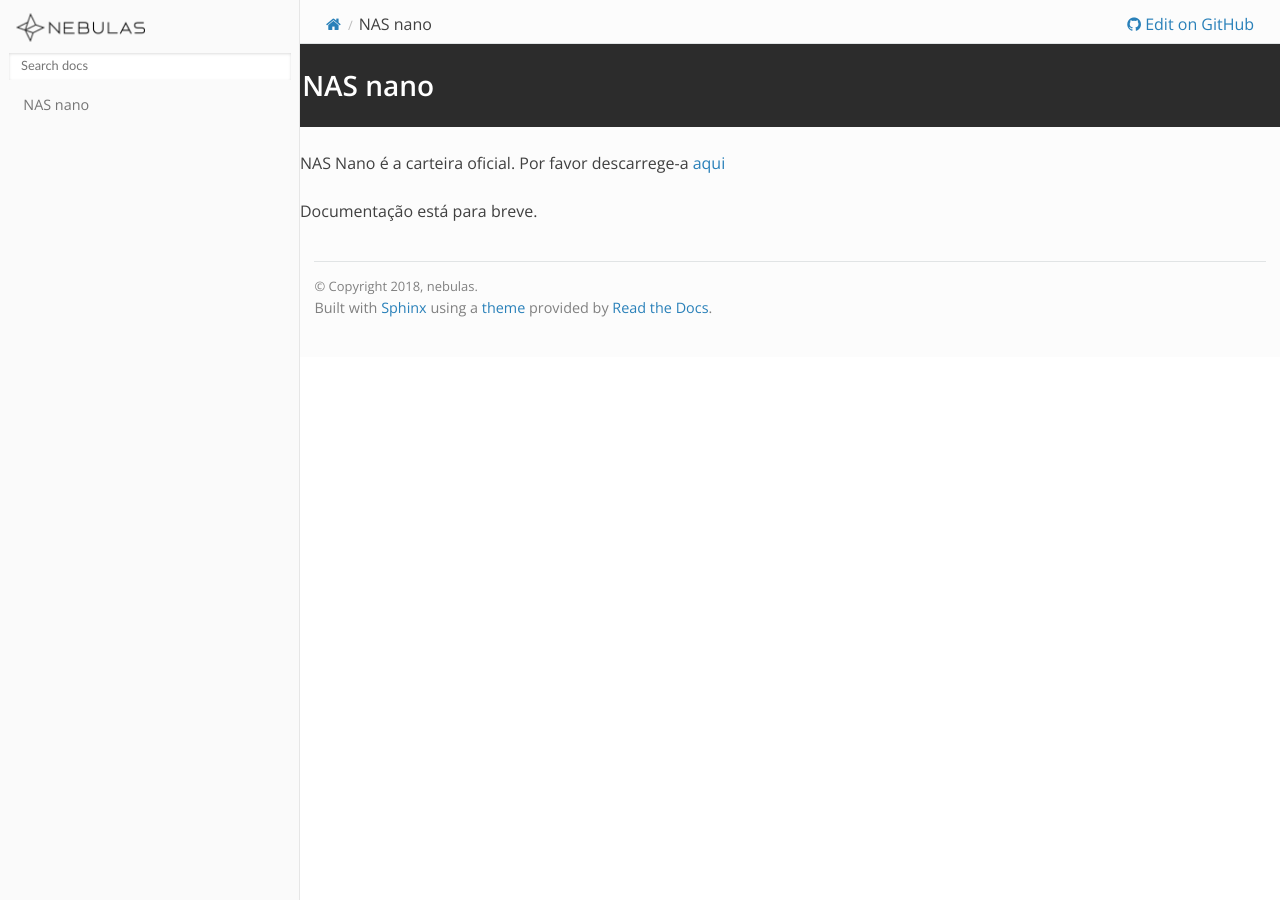
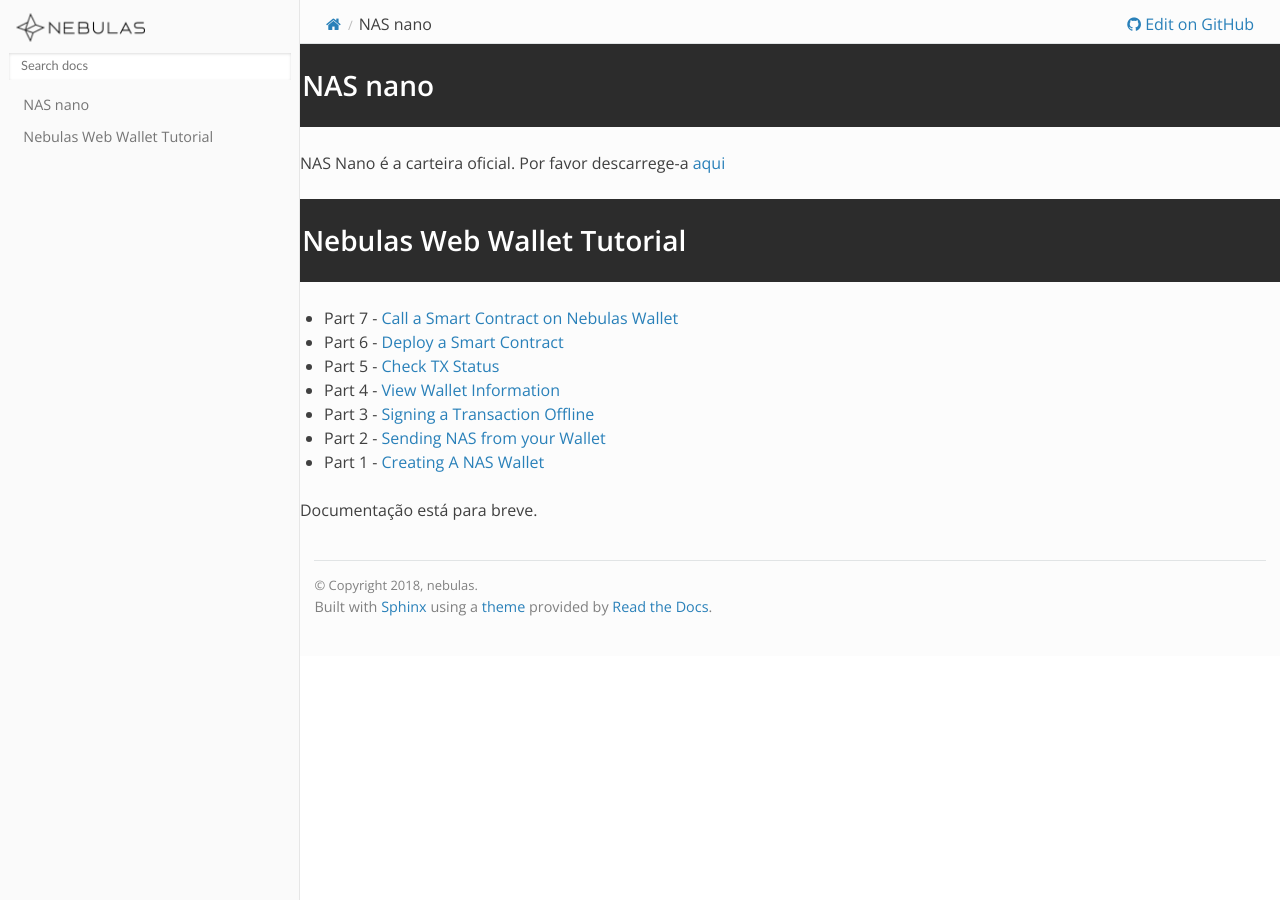
Before and after one commit to nebulasio/nebdocs, a Sphinx documentation site: the page built from docs/ecosystem/nas-nano.md, in a window 1280 px wide. Built offline with Sphinx 7.4.7 and the Read the Docs theme 2.0.0, drawn with Linux system fonts in a browser that asks for light colours; pages that are not in the unit, such as notebooks, are missing from menus.

Commit message:
updates nas-nano

```diff
--- a/docs/ecosystem/nas-nano.md
+++ b/docs/ecosystem/nas-nano.md
@@ -2,4 +2,13 @@
 
 NAS Nano é a carteira oficial. Por favor descarrege-a [aqui](https://nano.nebulas.io/index_en.html)
 
+# Nebulas Web Wallet Tutorial
+- Part 7 - [Call a Smart Contract on Nebulas Wallet](https://medium.com/nebulasio/call-a-smart-contract-on-nebulas-3522038aec18)
+- Part 6 - [Deploy a Smart Contract](https://medium.com/nebulasio/deploy-a-smart-contract-1e781e13c22e)
+- Part 5 - [Check TX Status](https://medium.com/nebulasio/check-tx-status-8dc7dd9b79de)
+- Part 4 - [View Wallet Information](https://medium.com/nebulasio/view-wallet-information-fcea3ea35d94)
+- Part 3 - [Signing a Transaction Offline](https://medium.com/nebulasio/signing-a-transaction-offline-ae8278f45201)
+- Part 2 - [Sending NAS from your Wallet](https://medium.com/nebulasio/sending-nas-from-your-wallet-be1b958c4e5d)
+- Part 1 - [Creating A NAS Wallet](https://medium.com/nebulasio/creating-a-nas-wallet-9d01b5fa2df6)
+
 Documentação está para breve.
```
